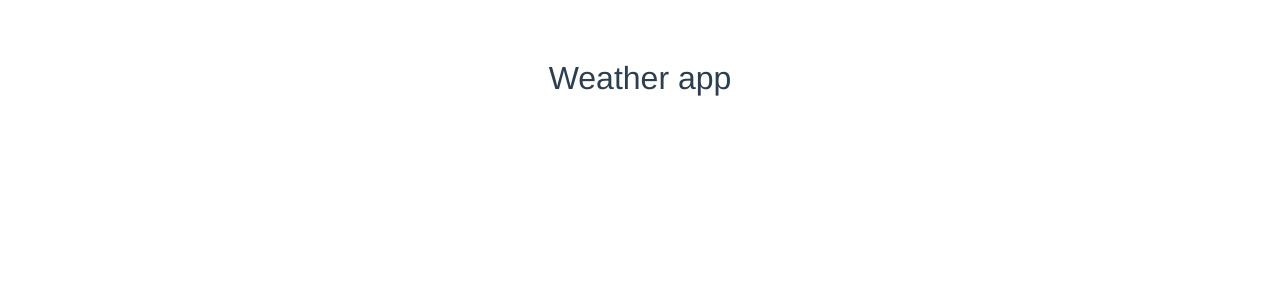
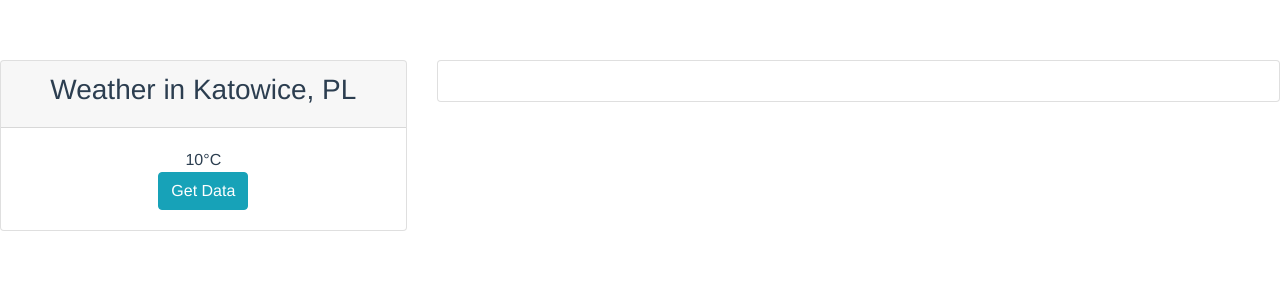
Before and after one commit to mrbean155/weather, a Vue app: page / in a window 1280 px wide. Shown: the top 300 px of the page. Built offline with nearby package versions, Linux system fonts and the light colour scheme.

Commit message:
Getting data from api

```diff
--- a/package.json
+++ b/package.json
@@ -10,7 +10,8 @@
     "build": "node build/build.js"
   },
   "dependencies": {
-    "vue": "^2.5.2"
+    "vue": "^2.5.2",
+    "bootstrap": "^4.3.1"
   },
   "devDependencies": {
     "autoprefixer": "^7.1.2",
--- a/src/components/weather.vue
+++ b/src/components/weather.vue
@@ -1,15 +1,57 @@
 <template>
-  <div class="hello">
-    <h1>{{ msg }}</h1>
+  <div class="row">
+      <div class="col-md-4">
+        <div class="card">
+          <div class="card-header">
+            <h3>Weather in Katowice, PL</h3>
+          </div>
+          <div class="card-body">
+            <div id="weatherApp">
+              <div class="weather-details">
+                  <span class="temp">{{ temp }}</span>&deg;C
+              </div>
+              <div class="btn-group">
+                <button @click="getData" type="button" class="btn btn-info">Get Data</button>
+              </div>
+            </div>
+          </div>
+        </div>
+    </div>
+    <div class="col-md-8">
+      <div class="card">
+        <div class="card-body">
+          <div id="chart">
+          </div>
+        </div>
+      </div>
+    </div>
   </div>
 </template>
 
 <script>
 export default {
   name: 'weather',
-  data () {
-    return {
-      msg: 'Weather app'
+  data() {return {
+      temp: 10,
+      time: new Date(),
+  }},
+  methods: {
+    getData: function() {
+      var method = "GET";
+      var url = "http://api.openweathermap.org/data/2.5/forecast?id=3096472&APPID=7d0e6193982fab64b6809bed2ad00c0c";
+      var xhr = new XMLHttpRequest();
+      xhr.open(method, url);
+      xhr.onload = function () {
+        if (xhr.readyState === xhr.DONE) {
+          if (xhr.status === 200) {
+            var data = JSON.parse(xhr.response);
+            console.log(data);
+          }else{
+            console.log("Retrieve API data failed!");
+          }
+        }
+      };
+      xhr.send();
     }
   }
 }
--- a/src/main.js
+++ b/src/main.js
@@ -2,6 +2,7 @@
 // (runtime-only or standalone) has been set in webpack.base.conf with an alias.
 import Vue from 'vue'
 import App from './App'
+import 'bootstrap/dist/css/bootstrap.min.css'
 
 Vue.config.productionTip = false
 
```
